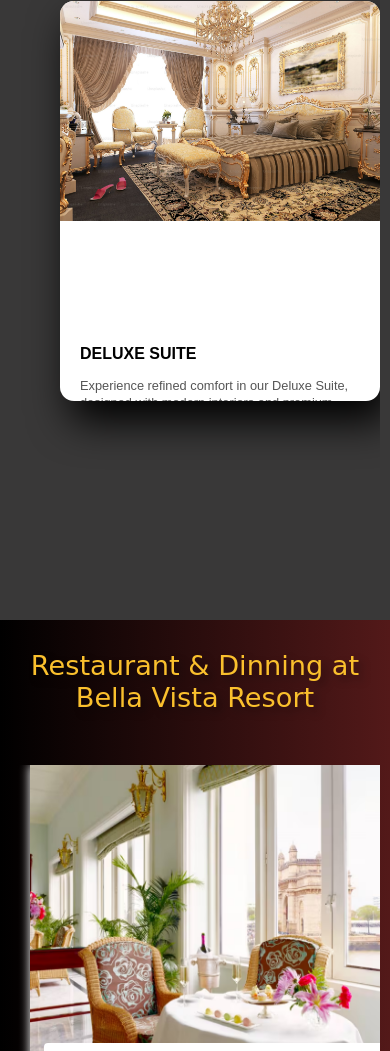
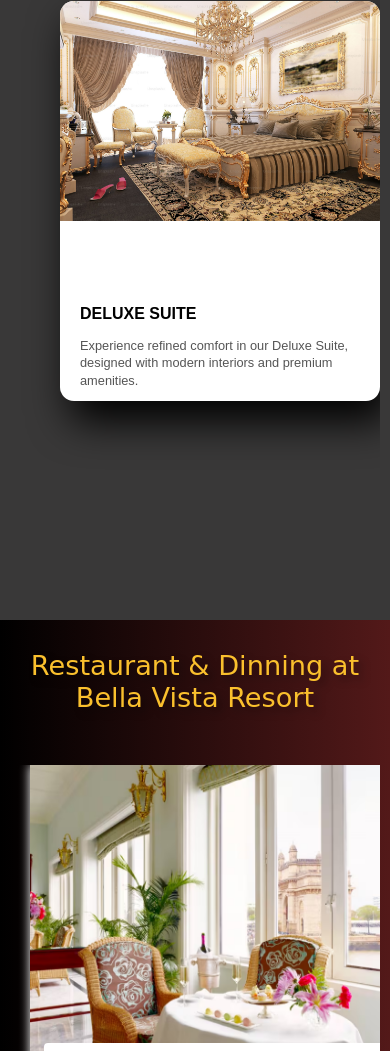
Before and after one commit to rohitprajapati23/BellaVista, a plain HTML site: page index.html in a window 390 px wide. Shown: the part 2408-3459 px from the top of the page. Drawn offline with nearby package versions, Linux system fonts and the light colour scheme.

Commit message:
Adjust margin-top for room-info class

```diff
--- a/style.css
+++ b/style.css
@@ -1227,7 +1227,7 @@ body{
         margin-top: 30px;
     }
     .room-info{
-        margin-top: -40px;
+        margin-top: -80px;
     }
     .room-info p{
         font-size: 0.8rem;
@@ -1521,7 +1521,7 @@ body{
         margin-top: 30px;
     }
     .room-info{
-        margin-top: -40px;
+        margin-top: -80px;
     }
     .room-info p{
         font-size: 0.8rem;
```
